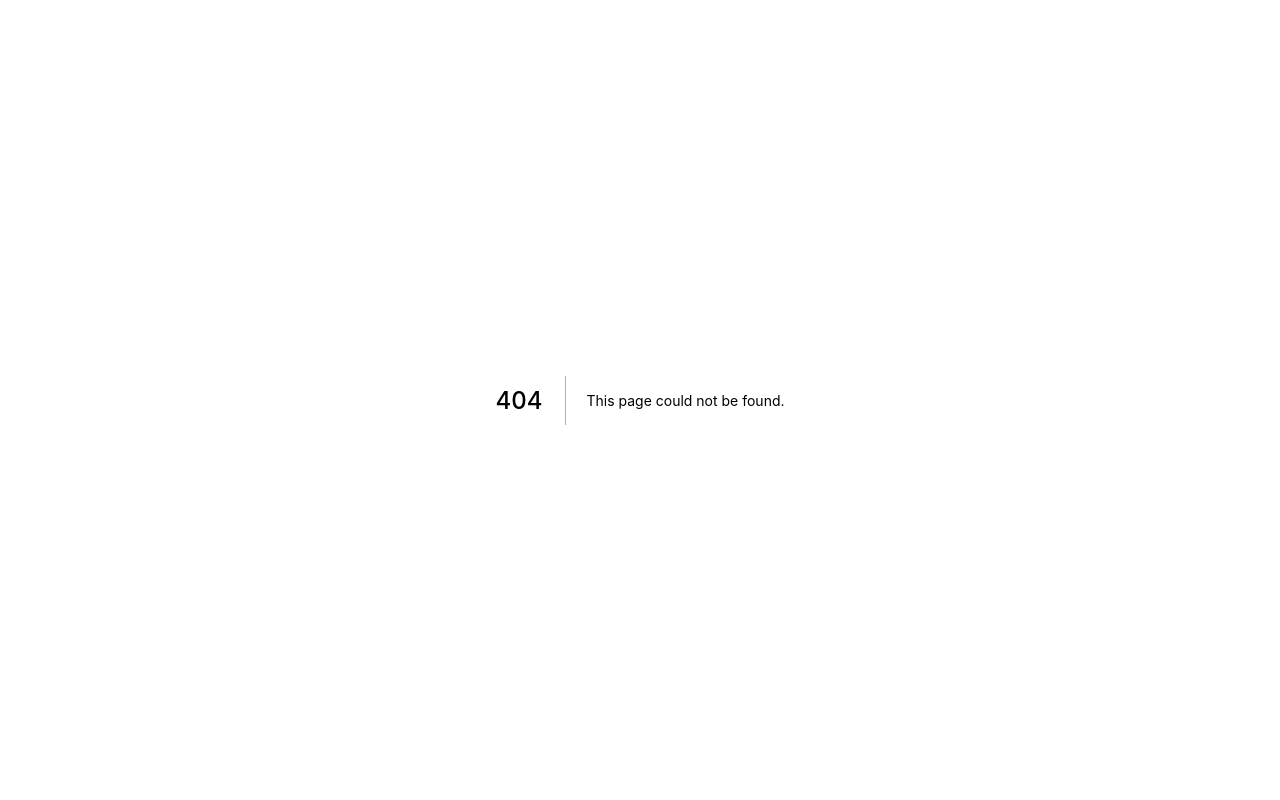
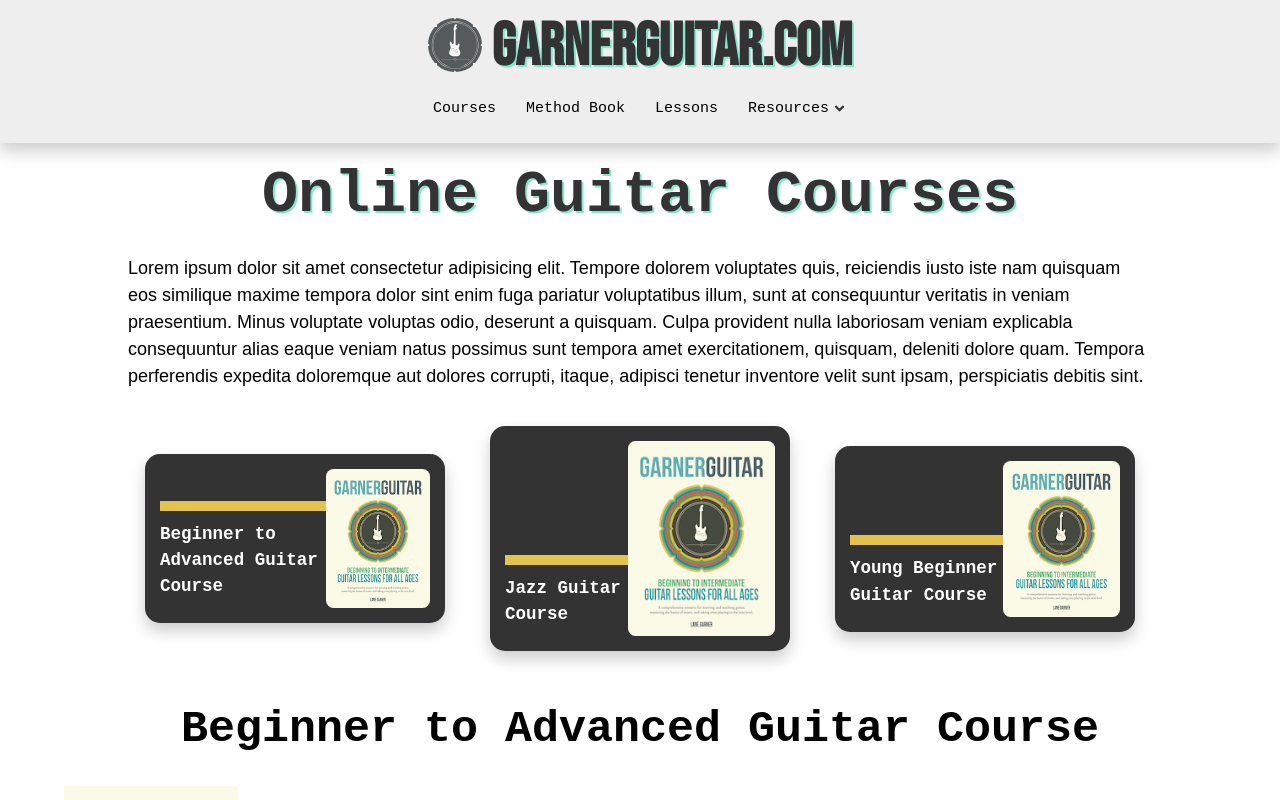
Before and after one commit to LaneGarner/garnerguitar-next, a Next.js app: page /courses/CoursesHome in a window 1280 px wide. Before the commit this address had no page. Shown: the top 800 px of the page. Built offline with nearby package versions, Linux system fonts and the light colour scheme.

Commit message:
create CoursesHome component and import to index.js

```diff
--- a/components/Header.tsx
+++ b/components/Header.tsx
@@ -50,10 +50,10 @@ const Header = (): JSX.Element => {
   }
 
   const headerLinks: HeaderLinkInterface[] = [
-    { name: "Courses", url: "/courses" },
-    { name: "Method Book", url: "/book" },
-    { name: "Lessons", url: "/lessons" },
-    { name: "Resources", url: "/resources" },
+    { name: "Courses", url: "courses" },
+    { name: "Method Book", url: "book" },
+    { name: "Lessons", url: "lessons" },
+    { name: "Resources", url: "resources" },
   ];
 
   return (
@@ -68,11 +68,11 @@ const Header = (): JSX.Element => {
         <nav className={small ? "nav-small" : "nav"}>
           {headerLinks.map((link, i) =>
             link.name !== "Resources" ? (
-              <Link key={i} href={link.url}>
+              <Link key={i} href={`/${link.url}`}>
                 <a className={`header-link ${small && "header-link-small"} ${link.url === currentRoute && "header-link-active"}`}>{link.name}</a>
               </Link>
             ) : (
-              <Link key={i} href={link.url}>
+              <Link key={i} href={`/${link.url}`}>
                 <a className={`header-link ${small && "header-link-small"} ${link.url === currentRoute && "header-link-active"}`}>
                   {link.name}
                   <FaAngleDown />
--- a/components/home/Cards.tsx
+++ b/components/home/Cards.tsx
@@ -36,6 +36,18 @@ const Cards = (): JSX.Element => {
       img: "zoomLogo.png",
       url: "lessons",
     },
+    {
+      title: "Lessons",
+      description: "description",
+      img: "zoomLogo.png",
+      url: "lessons",
+    },
+    {
+      title: "Lessons",
+      description: "description",
+      img: "zoomLogo.png",
+      url: "lessons",
+    },
   ];
   return (
     <CardContainerStyled>
@@ -54,5 +66,5 @@ const CardContainerStyled = styled.section`
   gap: ${theme.sizes.l};
   max-width: 100vw;
   justify-content: center;
-  margin: 0 ${theme.sizes.m} ${theme.sizes.xl};
+  margin: ${theme.sizes.xl} ${theme.sizes.m};
 `;
--- /dev/null
+++ b/pages/courses/CoursesHome.tsx
@@ -0,0 +1,117 @@
+import { CourseCard, Layout } from "../../components";
+import styled from "styled-components";
+import Head from "next/head";
+import { CourseTitleCard } from "../../components/courses";
+import { theme } from "../../utils/styles/theme";
+import Image from "next/image";
+
+import { courses } from "./courseData";
+
+const CoursesHome = (): JSX.Element => {
+  return (
+    <>
+      <Layout>
+        <Head>
+          <title>Online Guitar Courses - Garner Guitar</title>
+        </Head>
+        <CoursesPageStyled>
+          <h2 className="heading-style">Online Guitar Courses</h2>
+          <p>
+            Lorem ipsum dolor sit amet consectetur adipisicing elit. Tempore dolorem voluptates quis, reiciendis iusto iste nam quisquam eos similique maxime tempora dolor sint
+            enim fuga pariatur voluptatibus illum, sunt at consequuntur veritatis in veniam praesentium. Minus voluptate voluptas odio, deserunt a quisquam. Culpa provident nulla
+            laboriosam veniam explicabla consequuntur alias eaque veniam natus possimus sunt tempora amet exercitationem, quisquam, deleniti dolore quam. Tempora perferendis
+            expedita doloremque aut dolores corrupti, itaque, adipisci tenetur inventore velit sunt ipsam, perspiciatis debitis sint.
+          </p>
+          <div className="course-title-cards">
+            {courses.map((course) => (
+              <CourseTitleCard key={course.url} title={course.title} img={course.img} url={`/courses#${course.url}`} />
+            ))}
+          </div>
+          {courses.map((course) => (
+            <section key={course.url}>
+              <h3 className="course-name-heading" id={course.url}>
+                {course.title}
+              </h3>
+              <div className="course-description-container">
+                <div>
+                  <Image src={course.img} width={174} height={225} layout="fixed" alt="Garner Guitar book cover" />
+                </div>
+                <p>{course.description}</p>
+              </div>
+              <div className="course-cards">
+                {course.parts.map((part, i) => (
+                  <CourseCard
+                    key={i}
+                    title={part.title}
+                    part={part.part}
+                    courseName={course.title}
+                    img={part.img}
+                    description={part.description}
+                    description2={part.description2}
+                    skills={part.skills}
+                    url={part.url}
+                  />
+                ))}
+              </div>
+            </section>
+          ))}
+        </CoursesPageStyled>
+      </Layout>
+    </>
+  );
+};
+
+export default CoursesHome;
+
+const CoursesPageStyled = styled.div`
+  margin-top: ${theme.sizes.s};
+  margin-bottom: ${theme.sizes.xl};
+  display: flex;
+  flex-direction: column;
+  align-items: center;
+
+  h2 {
+    font-size: ${theme.sizes.xl};
+    font-family: monospace;
+  }
+
+  .heading-style {
+    margin-bottom: 0.25em;
+  }
+
+  .course-name-heading {
+    font-size: ${theme.sizes.l};
+    text-align: center;
+    margin: 0 ${theme.sizes.l} ${theme.sizes.xs};
+    scroll-margin: ${theme.sizes.header};
+  }
+
+  .course-description-container {
+    display: flex;
+    align-items: center;
+    gap: ${theme.sizes.l};
+    margin: 0 5% ${theme.sizes.l} 5%;
+  }
+
+  p {
+    margin-bottom: ${theme.sizes.m};
+    width: 80%;
+  }
+
+  .course-title-cards {
+    display: flex;
+    flex-wrap: wrap;
+    justify-content: center;
+    align-items: center;
+    gap: ${theme.sizes.l};
+    margin-bottom: ${theme.sizes.l};
+  }
+
+  .course-cards {
+    display: flex;
+    flex-wrap: wrap;
+    justify-content: center;
+    gap: ${theme.sizes.l};
+    margin-bottom: ${theme.sizes.xl};
+  }
+`;
```
Also changed, not shown: pages/courses/index.tsx (+2 -107 lines).
